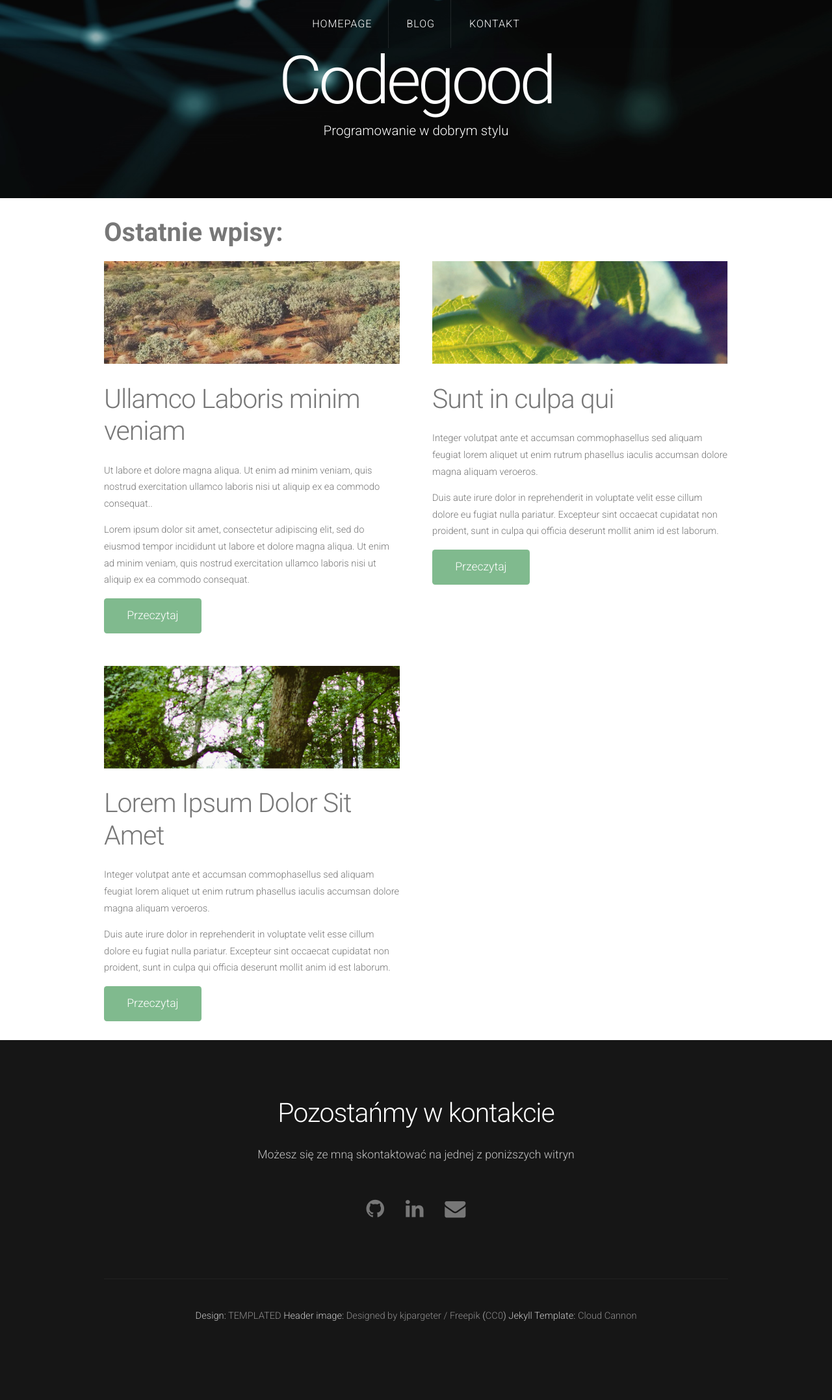
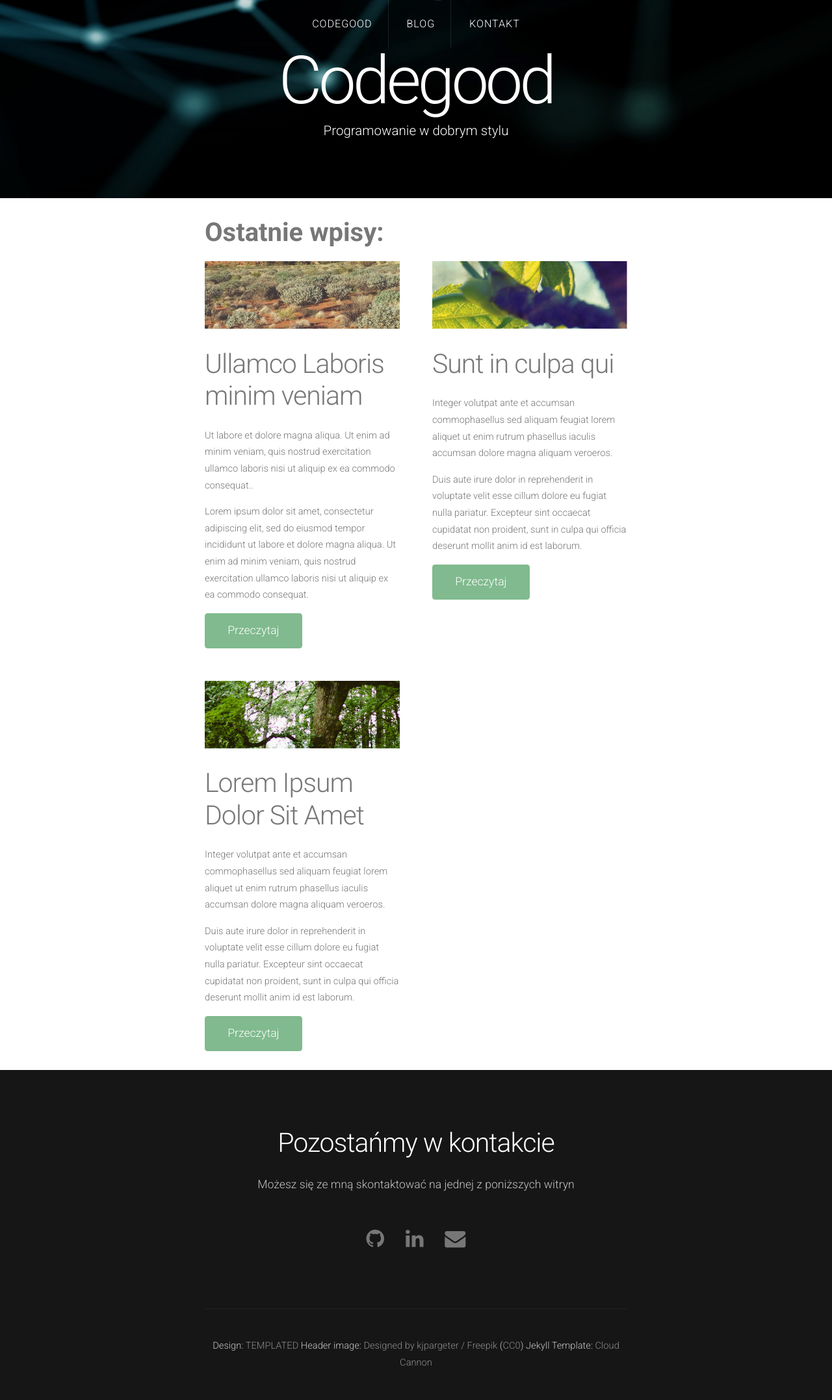
Before and after one commit to albertBernat/albertBernat.github.io, a Jekyll site: the page built from index.html, in a window 1280 px wide. Shown: the whole page at 65% size. Built offline with Jekyll 4.4.1, drawn with Linux system fonts in a browser that asks for light colours; nearby versions of some CDN libraries; before the commit the page ends 2083 px from its top, so only the background shows below that.

Commit message:
Fix bug with wrong displaying main menu and nav when pixels under 1000

```diff
--- a/_includes/nav.html
+++ b/_includes/nav.html
@@ -3,7 +3,7 @@
 	<nav id="nav">
 		<ul>
 			{% assign current = page.url | downcase | split: '/' %}
-			<li {% if current[1] == 'index.html' %}class='current'{% endif %}><a href="/">Homepage</a></li>
+			<li {% if current[1] == 'index.html' %}class='current'{% endif %}><a href="/">Codegood</a></li>
 			<li {% if current[1] == 'blog' %}class='current'{% endif %}><a href="/blog">Blog</a></li>
 			<li {% if current[1] == 'contact' %}class='current'{% endif %}><a href="/contact">Kontakt</a></li>
 <!--			<li {% if current[1] == 'left-sidebar.html' %}class='current'{% endif %}><a href="/left-sidebar.html">Left Sidebar</a></li>-->
--- a/assets/css/skel-noscript.css
+++ b/assets/css/skel-noscript.css
@@ -40,9 +40,9 @@
 
 	/* Cells */
 
-		.\31 2u { width: 100% }
-		.\31 1u { width: 91.6666666667% }
-		.\31 0u { width: 83.3333333333% }
+		.\31 u { width: 100% }
+		.\31 u { width: 91.6666666667% }
+		.\31 u { width: 83.3333333333% }
 		.\39 u { width: 75% }
 		.\38 u { width: 66.6666666667% }
 		.\37 u { width: 58.3333333333% }
--- a/assets/css/style.css
+++ b/assets/css/style.css
@@ -2027,15 +2027,6 @@ ul.contact li a:hover {
     text-align: center;
 }
 
-#header:before {
-    content: '';
-    position: absolute;
-    left: 0;
-    top: 0;
-    width: 100%;
-    height: 100%;
-    background: rgba(64, 64, 64, 0.125);
-}
 
 /*********************************************************************************/
 /* Logo                                                                          */
--- a/assets/js/init.js
+++ b/assets/js/init.js
@@ -27,7 +27,7 @@ skel.init({
 		},
 		'1000px': {
 			range: '481-1200',
-			containers: 960
+			containers: 650
 		}
 	}
 }, {
```
Also changed, not shown: assets/css/style-1000px.css (line endings or trailing spaces).
